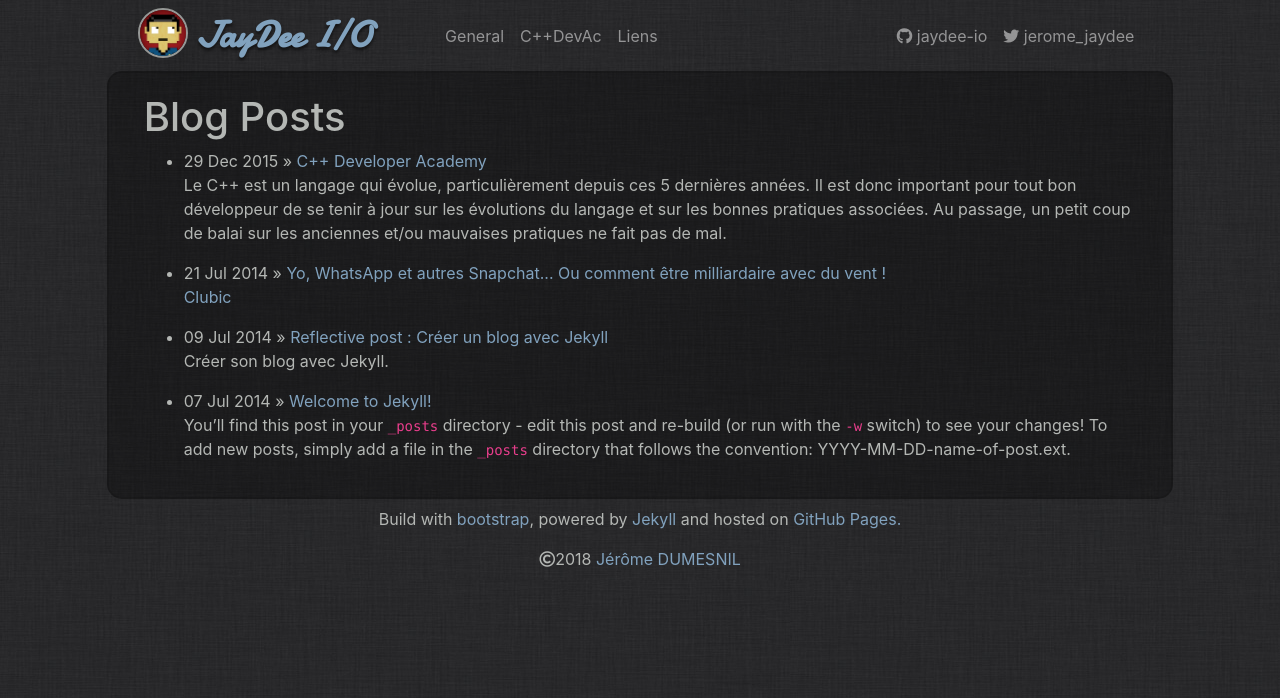
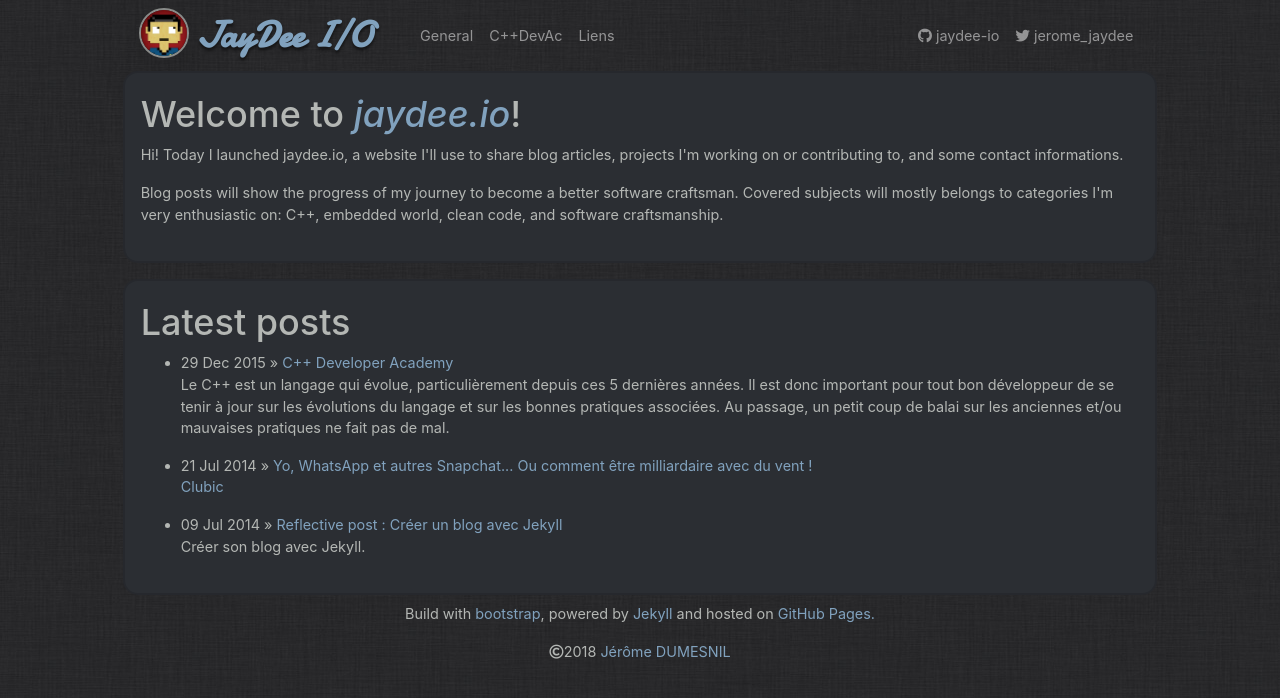
Before and after one commit to jaydee-io/jaydee-io.github.io, a Jekyll site: the page built from index.html, in a window 1280 px wide. Shown: the top 698 px of the page. Built offline with Jekyll 4.4.1, drawn with Linux system fonts in a browser that asks for light colours; nearby versions of some CDN libraries; Markdown is read by kramdown in place of the engine named in the settings.

Commit message:
Update global layout and main page

```diff
--- a/_layouts/default.html
+++ b/_layouts/default.html
@@ -20,15 +20,15 @@
         <title>{{ site.name }}</title>
     {% endif %}
 </head>
-<body>
+<body background="/images/bg_header.jpg">
     <div class="container-fluid">
     <div class="row">
         <div class="col-md-1"></div>
         <div class="col-md-10">
             <div class="row">
-                <div class="col">
+                <div class="col px-0 px-md-3">
                     <nav class="navbar navbar-expand-lg navbar-dark" role="navigation">
-                        <a href="/" class="navbar-brand logo"><img width="50" height="50" class="shadow-lg rounded-circle border d-inline-block align-top" src="/images/jaydee_logo.jpg" alt="JayDee I/O"> {{ site.name }}</a>
+                        <a href="/" class="navbar-brand logo pr-lg-4"><img width="50" height="50" class="shadow-lg rounded-circle border d-inline-block align-top" src="/images/jaydee_logo.jpg" alt="JayDee I/O"> {{ site.name }}</a>
                         <button class="navbar-toggler" type="button" data-toggle="collapse" data-target="#navbarNav" aria-controls="navbarNav" aria-expanded="false" aria-label="Toggle navigation">
                             <span class="navbar-toggler-icon"></span>
                         </button>
@@ -48,10 +48,8 @@
             </div>
 
             <div class="row">
-                <div class="col card">
-                    <div class="card-body">
-                        {{ content }}
-                    </div>
+                <div class="col px-0 px-md-3">
+                    {{ content }}
                 </div>
             </div>
 
--- a/css/main.scss
+++ b/css/main.scss
@@ -6,21 +6,20 @@ $enable-shadows:         true;
 $link-hover-decoration:  none;
 $navbar-brand-font-size: 2.3rem;
 
+$font-size-base: 0.9rem;
 $border-width:  2px;
 $border-radius: 15px;
 
-$body-bg:           $base16-00;
+$body-bg:           $base16-03;
 $body-color:        $base16-04;
-$border-color:      $base16-03;
 $primary:           $base16-0D;
 $link-hover-color:  darken($primary, 20%);
-$card-bg:         rgba(0, 0, 0, 0.3);
+$border-color:      darken($base16-03, 5%);
+$card-bg:           darken($base16-02, 5%);
+$code-color:        $base16-08;
+$pre-color:         $base16-03;
 
 @import "bootstrap/bootstrap";
-
-body {
-    background-image: url("/images/bg_header.jpg");
-}
 
 @font-face {
     font-family: FontLogo;
@@ -32,10 +31,6 @@ body {
     color:        $base16-0D;
     text-shadow:  0px 3px 3px rgba(0, 0, 0, 0.5);
     font-weight:  900;
-
-    @include media-breakpoint-up(lg) {
-        padding-right: 50px;
-    }
 }
 
 .navbar-brand.logo:hover {
--- a/css/syntax.scss
+++ b/css/syntax.scss
@@ -2,7 +2,14 @@
 ---
 @import "base16-tomorrow";
 
-.highlight  { background: $base16-00; }
+.highlight {
+    background: $base16-00;
+    border-color: $base16-02;
+    border-radius: 10px;
+}
+pre {
+    padding: 0.5rem;
+}
 .highlight .c { color: $base16-03; font-style: italic } /* Comment */
 .highlight .err { color: $base16-07; background-color: $base16-08 } /* Error */
 .highlight .k { color: $base16-0E; font-weight: bold } /* Keyword */
@@ -19,7 +26,7 @@
 .highlight .gi { color: #000000; background-color: #ddffdd } /* Generic.Inserted */
 .highlight .gi .x { color: #000000; background-color: #aaffaa } /* Generic.Inserted.Specific */
 .highlight .go { color: #888888 } /* Generic.Output */
-.highlight .gp { color: #555555 } /* Generic.Prompt */
+.highlight .gp { color: $base16-03 } /* Generic.Prompt */
 .highlight .gs { font-weight: bold } /* Generic.Strong */
 .highlight .gu { color: #aaaaaa } /* Generic.Subheading */
 .highlight .gt { color: #aa0000 } /* Generic.Traceback */
--- a/index.html
+++ b/index.html
@@ -1,15 +1,26 @@
 ---
 layout: default
 ---
+<div class="card mb-3">
+  <div class="card-body px-1 px-md-3">
+    <h1>Welcome to <a href="http://jaydee.io"><i>jaydee.io</i></a>!</h1>
+    <p>Hi! Today I launched jaydee.io, a website I'll use to share blog articles, projects I'm working on or contributing to, and some contact informations.</p>
+    <p>Blog posts will show the progress of my journey to become a better software craftsman. Covered subjects will mostly belongs to categories I'm very enthusiastic on: C++, embedded world, clean code, and software craftsmanship.</p>
+  </div>
+</div>
 
-<div id="home">
-  <h1>Blog Posts</h1>
-  <ul class="posts">
-    {% for post in site.posts %}
+<div class="card">
+  <div class="card-body px-1 px-md-3">
+    <div id="home">
+      <h1>Latest posts</h1>
+      <ul class="posts">
+      {% for post in site.posts limit:3 %}
       <li>
         <span>{{ post.date | date_to_string }}</span> &raquo; <a href="{{ post.url }}">{{ post.title }}</a>
         <div style="text-overflow:ellipsis;">{{ post.excerpt }}</div>
       </li>
-    {% endfor %}
-  </ul>
+      {% endfor %}
+      </ul>
+    </div>
+  </div>
 </div>
```
Also changed, not shown: _layouts/post.html (+8 -4 lines).
